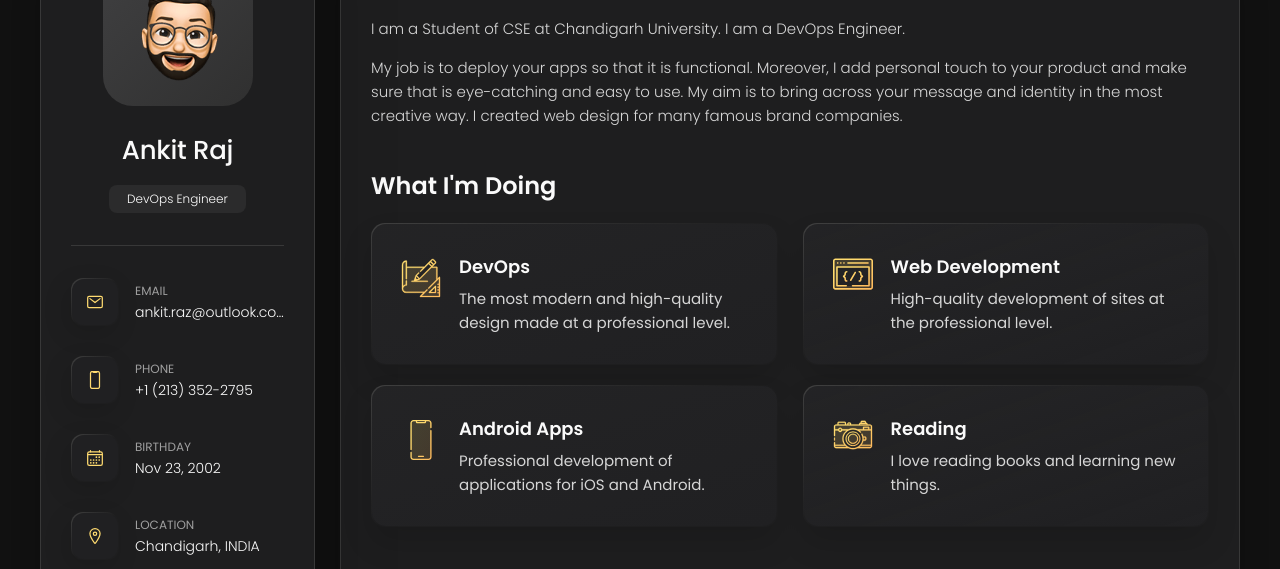
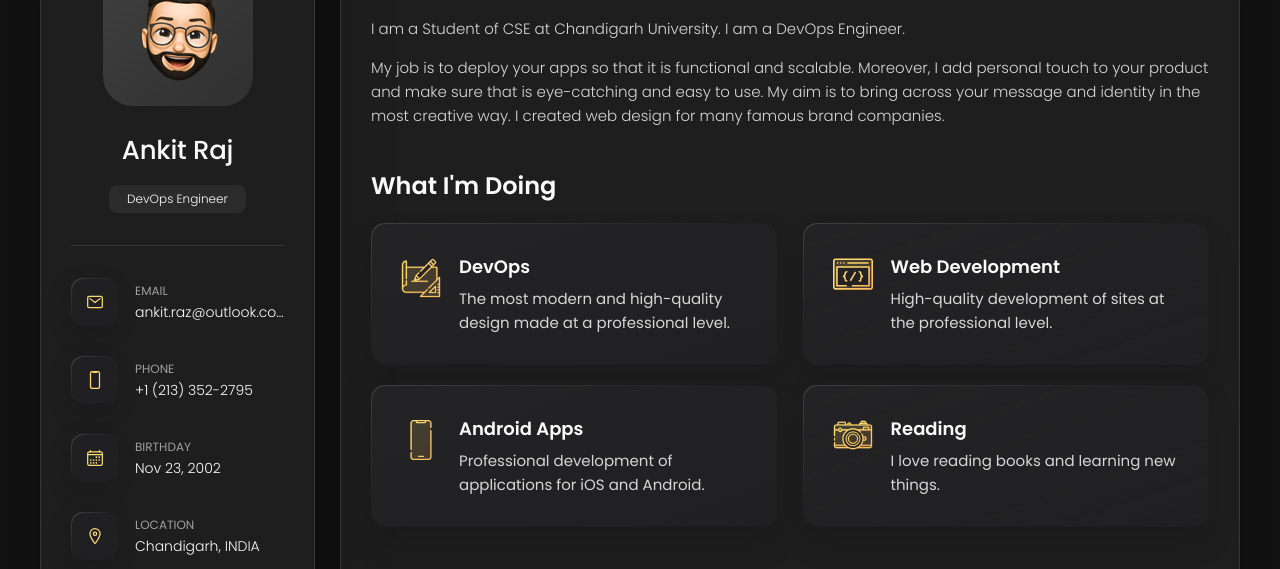
Before and after one commit to ankitrajxd/CICD-PIPELINE-FOR-WEB-APPLICATION, a plain HTML site: page index.html in a window 1280 px wide. Shown: the part 162-731 px from the top of the page. Drawn offline with nearby package versions, Linux system fonts and the light colour scheme.

Commit message:
updated script

```diff
--- a/index.html
+++ b/index.html
@@ -213,7 +213,7 @@
           </p>
 
           <p>
-            My job is to deploy your apps so that it is functional.
+            My job is to deploy your apps so that it is functional and scalable.
             Moreover, I
             add personal touch to your product and make sure that is eye-catching and easy to use. My aim is to bring
             across your
```
Also changed, not shown: 1 other file.
